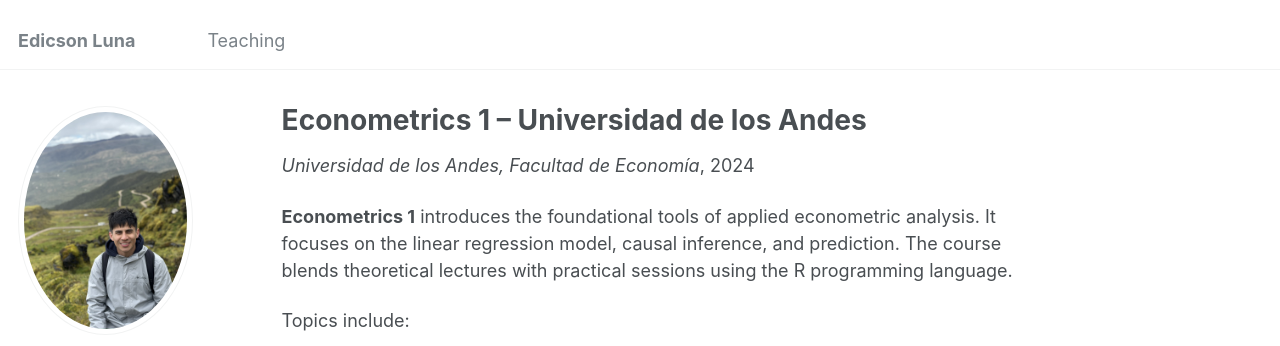
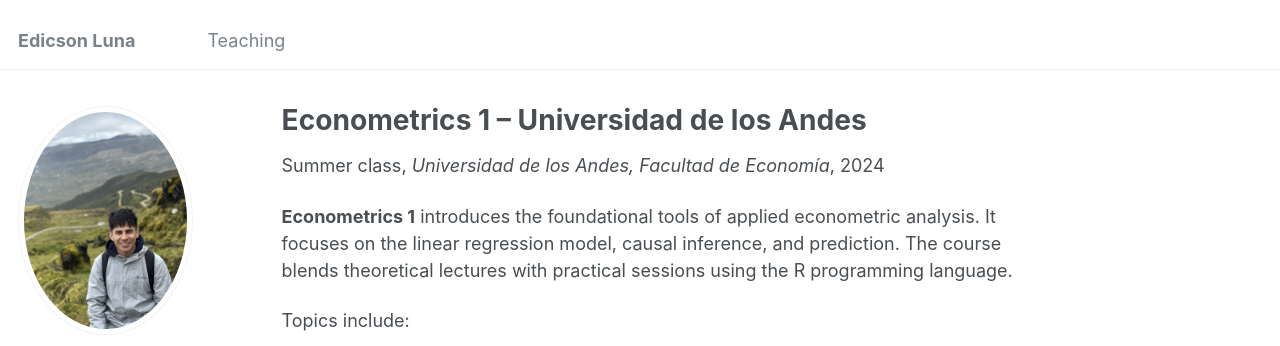
Before and after one commit to edicsonluna/edicsonluna.github.io, a Jekyll site: the page built from _teaching/2024-summer-econometrics-1.md, in a window 1280 px wide and 1213 px high. Shown: the top 346 px of the window. Built offline with Jekyll 4.4.1, drawn with Linux system fonts in a browser that asks for light colours.

Commit message:
Update 2024-summer-econometrics-1.md

```diff
--- a/_teaching/2024-summer-econometrics-1.md
+++ b/_teaching/2024-summer-econometrics-1.md
@@ -1,6 +1,7 @@
 ---
 title: "Econometrics 1 – Universidad de los Andes"
 collection: teaching
+type: "Summer class"
 permalink: /teaching/2024-summer-econometrics-1
 venue: "Universidad de los Andes, Facultad de Economía"
 date: 2024-06-04
```
